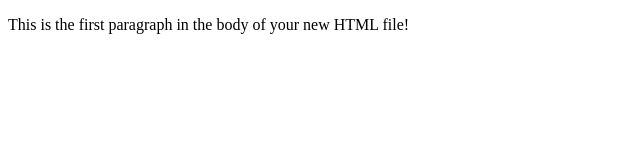
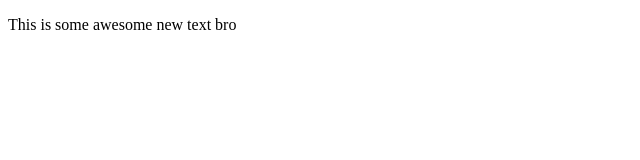
Before and after one commit to coding-nerd/codedoortest, a plain HTML site: page index.html in a window 1280 px wide. Shown: the whole page, without its empty margins (0-640 px from the left). Drawn offline with Linux system fonts and the light colour scheme.

Commit message:
changed some text

```diff
--- a/index.html
+++ b/index.html
@@ -17,7 +17,7 @@ Section: x
 
 <body>
 
-<p>This is the first paragraph in the body of your new HTML file!</p>
+<p>This is some awesome new text bro</p>
 
 </body>
 </html>
```
